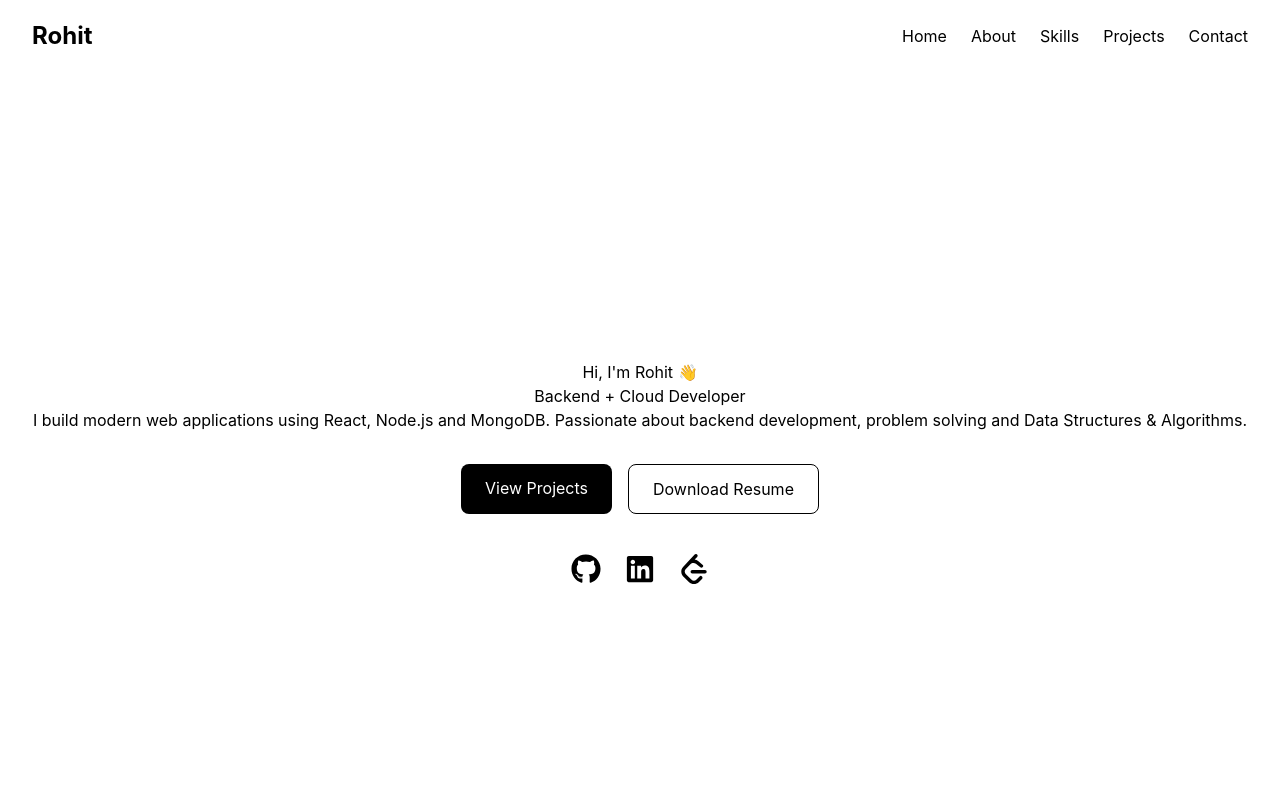
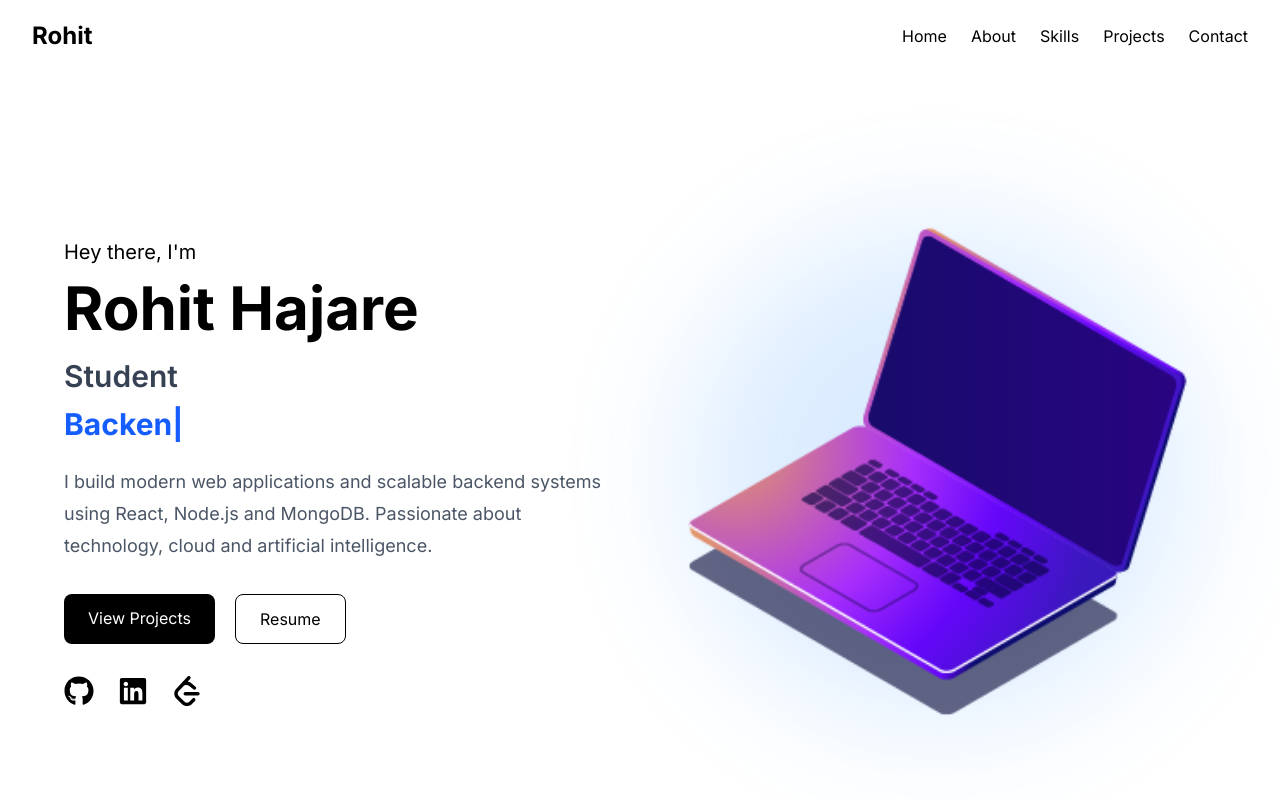
Before and after one commit to Rohit-git-glitch/rohits-portfolio, a React (Vite) app: page / in a window 1280 px wide. Shown: the top 800 px of the page. Built offline with nearby package versions, Linux system fonts and the light colour scheme.

Commit message:
DoneForToday

```diff
--- a/index.html
+++ b/index.html
@@ -1,6 +1,12 @@
 <!doctype html>
 <html lang="en">
   <head>
+    <link rel="preconnect" href="https://fonts.googleapis.com">
+
+    <link rel="preconnect" href="https://fonts.gstatic.com" crossorigin>
+
+    <link href="https://fonts.googleapis.com/css2?family=Inter:wght@400;500;600;700;800&display=swap" rel="stylesheet">
+
     <meta charset="UTF-8" />
     <link rel="icon" type="image/svg+xml" href="/favicon.svg" />
     <meta name="viewport" content="width=device-width, initial-scale=1.0" />
--- a/src/App.jsx
+++ b/src/App.jsx
@@ -7,14 +7,14 @@ import Contact from "./sections/Contact";
 
 function App() {
   return (
-    <>
+    <main className="overflow-x-hidden">
       <Navbar />
       <Hero />
       <About />
       <Skills />
       <Projects />
       <Contact />
-    </>
+    </main>
   )
 }
 
--- a/src/index.css
+++ b/src/index.css
@@ -1 +1,8 @@
 @import "tailwindcss";
+html {
+    scroll-behavior: smooth;
+}
+
+body {
+    font-family: "Inter", sans-serif;
+}
--- a/src/sections/Hero.jsx
+++ b/src/sections/Hero.jsx
@@ -1,80 +1,225 @@
+import { useEffect, useState } from "react";
+import { motion } from "framer-motion";
 import { FaGithub, FaLinkedin } from "react-icons/fa";
 import { SiLeetcode } from "react-icons/si";
-import { motion } from "framer-motion";
+import laptop from "../assets/laptop.png";
 
 function Hero() {
+
+  const roles = [
+    "Backend Developer",
+    "Cloud Enthusiast",
+    "AI Enthusiast",
+    "Programmer"
+  ];
+
+  const [text, setText] = useState("");
+  const [roleIndex, setRoleIndex] = useState(0);
+  const [deleting, setDeleting] = useState(false);
+
+
+  useEffect(() => {
+
+    const currentRole = roles[roleIndex];
+    const speed = deleting ? 80 : 120;
+    const timer = setTimeout(() => {
+
+
+      if (!deleting) {
+
+        setText(
+          currentRole.substring(0, text.length + 1)
+        );
+
+
+        if (text === currentRole) {
+          setTimeout(() => {
+            setDeleting(true);
+          }, 3000);
+        }
+
+      }
+
+
+      else {
+
+        setText(
+          currentRole.substring(0, text.length - 1)
+        );
+
+
+        if (text === "") {
+          setDeleting(false);
+
+          setRoleIndex(
+            (prev) => (prev + 1) % roles.length
+          );
+        }
+
+      }
+
+
+    }, speed);
+
+
+    return () => clearTimeout(timer);
+
+
+  }, [text, deleting, roleIndex]);
+
+
+
   return (
     <section
       id="home"
-      className="min-h-screen flex flex-col justify-center items-center text-center px-6"
+      className="min-h-screen flex items-center px-6"
     >
 
+      <div className="max-w-6xl mx-auto grid md:grid-cols-2 gap-10 items-center">
+
+
+        {/* LEFT SIDE */}
+
+        <div>
+
+
+          <motion.p
+            initial={{ opacity: 0, x: -30 }}
+            animate={{ opacity: 1, x: 0 }}
+            transition={{ duration: 0.7 }}
+            className="text-xl"
+          >
+            Hey there, I'm
+          </motion.p>
+
+
+
           <motion.h1
-        initial={{ opacity: 0, y: -30 }}
-        animate={{ opacity: 1, y: 0 }}
+            initial={{ opacity: 0, x: -30 }}
+            animate={{ opacity: 1, x: 0 }}
             transition={{ duration: 0.8 }}
-        >Hi, I'm Rohit 👋</motion.h1>
+            className="text-6xl font-bold mt-3"
+          >
+            Rohit Hajare
+          </motion.h1>
+
 
 
           <motion.h2
             initial={{ opacity: 0 }}
             animate={{ opacity: 1 }}
-            transition={{ duration: 1 }}
-            >Backend + Cloud Developer</motion.h2>
+            transition={{ delay: 0.5 }}
+            className="text-3xl mt-5 font-semibold text-gray-700"
+          >
+            Student
+          </motion.h2>
 
-        <motion.p
+
+
+          <motion.h3
             initial={{ opacity: 0, y: 20 }}
             animate={{ opacity: 1, y: 0 }}
-        transition={{ duration: 1 }}
-        > I build modern web applications using React,
-        Node.js and MongoDB. Passionate about backend
-        development, problem solving and Data Structures
-        & Algorithms.</motion.p>
+            transition={{ duration: 0.5 }}
+            className="text-3xl mt-3 font-bold text-blue-600"
+          >
+            {text}
+
+            <span className="animate-pulse">
+              |
+            </span>
+
+          </motion.h3>
 
 
-        <motion.div
-        className="mt-8 flex gap-4"
-        initial={{ opacity: 0, y: 30 }}
-        animate={{ opacity: 1, y: 0 }}
-        transition={{ duration: 1 }}
-        ><a
+
+          <p className="mt-6 text-gray-600 text-lg leading-8 max-w-xl">
+
+            I build modern web applications and scalable
+            backend systems using React, Node.js and MongoDB.
+            Passionate about technology, cloud and artificial intelligence.
+
+          </p>
+
+
+
+          <div className="flex gap-5 mt-8">
+
+
+            <a
               href="#projects"
-          className="px-6 py-3 rounded-lg bg-black text-white"
+              className="px-6 py-3 bg-black text-white rounded-lg hover:scale-105 transition"
             >
               View Projects
             </a>
 
+
+
             <a
               href="/resume.pdf"
-          className="px-6 py-3 rounded-lg border"
+              className="px-6 py-3 border rounded-lg hover:bg-black hover:text-white transition"
             >
-          Download Resume
+              Resume
             </a>
-        </motion.div>
+
+
+          </div>
 
 
 
+          <div className="flex gap-6 mt-8 text-3xl">
+
+            <FaGithub />
+            <FaLinkedin />
+            <SiLeetcode />
+
+          </div>
+
+
+        </div>
+
+            {/* RIGHT SIDE */}
+
             <motion.div
-    className="flex gap-6 mt-10 text-3xl"
-    initial={{ opacity: 0 }}
-    animate={{ opacity: 1 }}
-    transition={{ delay: 0.5 }}
-    >   <a href="#" className="hover:scale-110">
-          <FaGithub />
-        </a>
+              animate={{
+                y: [0, -20, 0],
+              }}
+              transition={{
+                duration: 3,
+                repeat: Infinity,
+                ease: "easeInOut",
+              }}
+              className="flex justify-center"
+            >
 
-        <a href="#" className="hover:scale-110">
-          <FaLinkedin />
-        </a>
 
-        <a href="#" className="hover:scale-110">
-          <SiLeetcode />
-        </a>
+              <div className="relative">
+
+
+                {/* Glow Effect */}
+                <div className="absolute inset-0 bg-blue-400 blur-3xl opacity-20 rounded-full">
+                </div>
+
+
+
+                {/* Laptop Image */}
+                <img
+                  src={laptop}
+                  alt="Coding laptop illustration"
+                  className="relative w-[420px] md:w-[500px] object-contain"
+                />
+
+
+              </div>
+
+
             </motion.div>
+
+      </div>
 
 
     </section>
   )
 }
 
+
 export default Hero;
```
Also changed, not shown: src/assets/laptop.png (added). Lines whose indentation alone changed are shown as unchanged.
